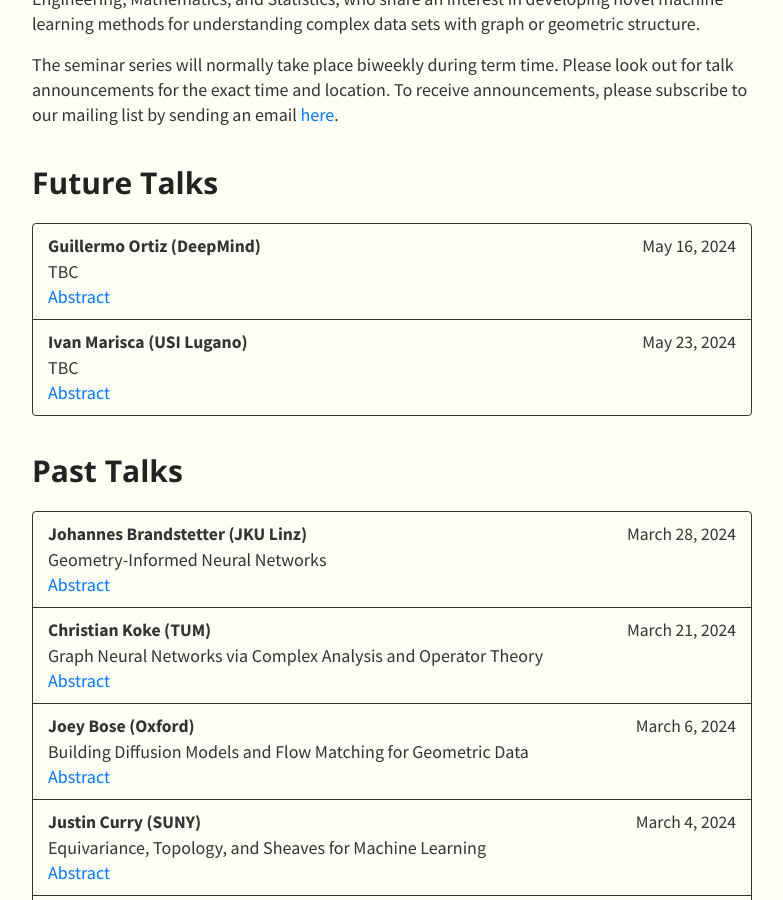
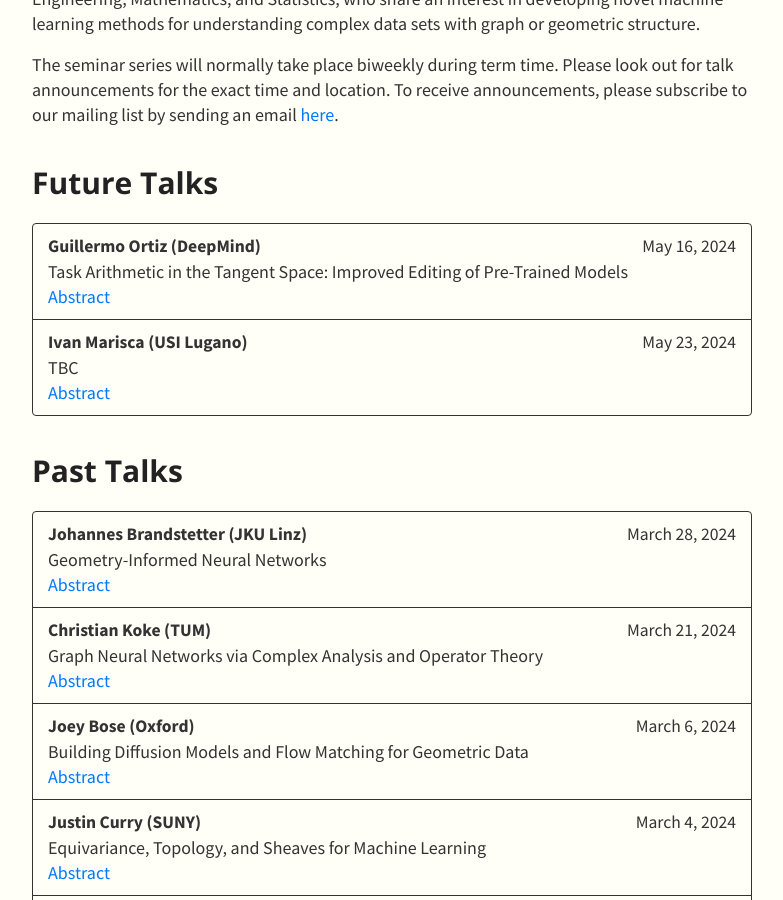
Before and after one commit to log-2/log-2.github.io, a Jekyll site: the page built from index.md, in a window 1280 px wide and 900 px high, scrolled down 306 px. Shown: the whole window, without its empty margins (248-1031 px from the left). Built offline with Jekyll 4.4.1, drawn with Linux system fonts in a browser that asks for light colours; nearby versions of some CDN libraries; formulas are drawn with MathJax 3.

Commit message:
Update talks.yml

```diff
--- a/_data/talks.yml
+++ b/_data/talks.yml
@@ -2,8 +2,8 @@
   members:
     - speaker: Guillermo Ortiz (DeepMind)
       date: May 16, 2024
-      title: "TBC"
-      abstract: ""
+      title: "Task Arithmetic in the Tangent Space: Improved Editing of Pre-Trained Models"
+      abstract: "Task arithmetic has recently emerged as a cost-effective and scalable approach to edit pre-trained models directly in weight space: By adding the fine-tuned weights of different tasks, the model’s performance can be improved on these tasks, while negating them leads to task forgetting. Yet, our understanding of the effectiveness of task arithmetic and its underlying principles remains limited. We present a comprehensive study of task arithmetic in vision-language models and show that weight disentanglement is the crucial factor that makes it effective. This property arises during pre-training and manifests when distinct directions in weight space govern separate, localized regions in function space associated with the tasks. Notably, we show that fine-tuning models in their tangent space by linearizing them amplifies weight disentanglement. This leads to substantial performance improvements across multiple task arithmetic benchmarks and diverse models. Building on these findings, we provide theoretical and empirical analyses of the neural tangent kernel (NTK) of these models and establish a compelling link between task arithmetic and the spatial localization of the NTK eigenfunctions. Overall, our work uncovers novel insights into the fundamental mechanisms of task arithmetic and offers a more reliable and effective approach to edit pre-trained models through the NTK linearization."
       bio:
     - speaker: Ivan Marisca (USI Lugano)
       date: May 23, 2024
```
